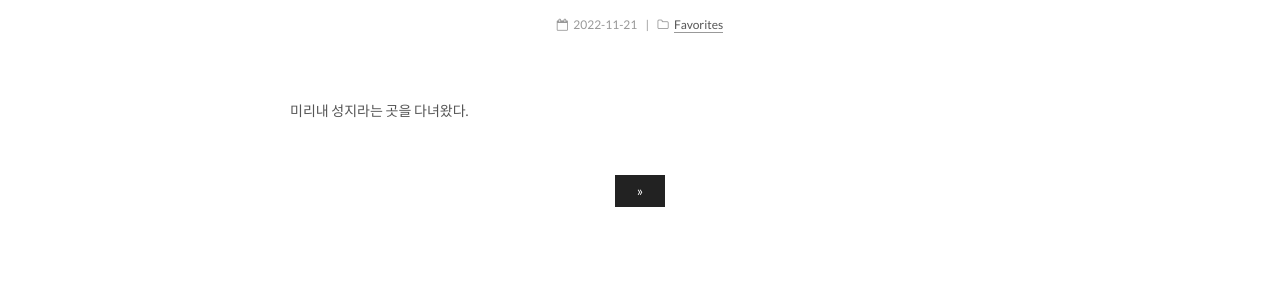
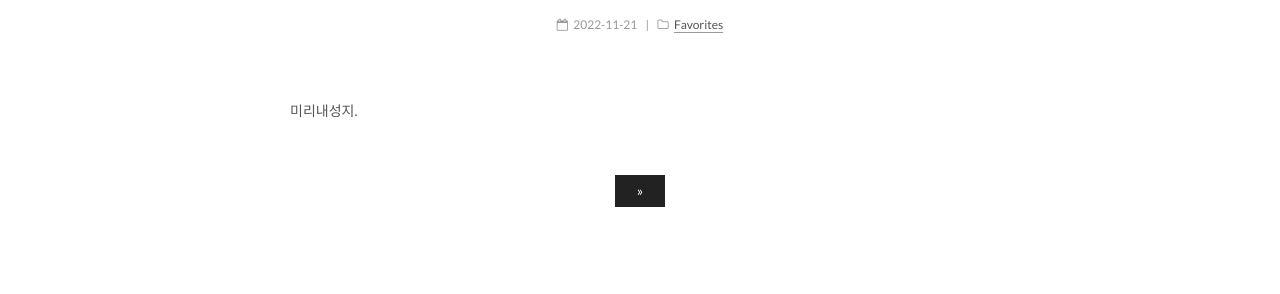
Before and after one commit to koolki/koolki.github.io, a Jekyll site: the page built from index.html, in a window 1280 px wide. Shown: the part 381-675 px from the top of the page. Built offline with Jekyll 4.4.1, drawn with Linux system fonts in a browser that asks for light colours; the list of posts is cut into pages by our own code.

Commit message:
modified

```diff
--- a/_posts/Favorites/Been/2022-11-21-mirinaeshrine.md
+++ b/_posts/Favorites/Been/2022-11-21-mirinaeshrine.md
@@ -1,6 +1,6 @@
 ---
 title:  "미리내성지."
-excerpt: "미리내 성지라는 곳을 다녀왔다."
+excerpt: "미리내성지."
 
 categories:
  - Favorites
@@ -17,7 +17,7 @@ last_modified_at: 2022-11-21
 
 #### 미리내성지
 
-미리내 성지라는 곳을 다녀왔다.
+미리내성지.
 나는 천주교 신자는 아니지만 나들이 겸 가봤다.
 언제나 그렇듯이 가까우면서도 은근히 거리가 있는 곳.
 하지만 오래 걸리지는 않아서 가족들과 느긋하게 다녀올 만 하다.
@@ -26,6 +26,7 @@ last_modified_at: 2022-11-21
 
 주차장이 많고 넓었는데 이미 차들이 많았다. 예배 드리러 온 사람들인가.
 주차장에 터 잡고 뒹굴거리고 있는 고양이 가족이 있었다. 세 마리가 다 똑같이 생겼다.
+🐱🐱🐱🐈🐈🐈
 
 <img src="https://user-images.githubusercontent.com/18319629/203053482-609f270e-6292-438b-bd05-487c5fa71c17.JPG" title="" alt="" width="650">
 들어가는 입구. 이런 곳이 있다는 걸 오늘 처음 알았다.
@@ -34,7 +35,7 @@ last_modified_at: 2022-11-21
 큰 나무도 많고 날씨가 좋은 날이라 포근한 느낌 드는 장소다.
 
 ![](https://user-images.githubusercontent.com/18319629/203053390-b2f5dbd8-ce6a-4917-9dfc-73e70e55d2de.JPG)
-소음에서 좀 벗어나고 싶었는데, 여기 산책로를 걷는 동안 아무 소리도 들리지 않을 만큼 조용해서 기분이 좋아졌다.
+소음에서 좀 벗어나고 싶었는데, 여기 산책로를 걷는 동안 아무 소리도 들리지 않을 만큼 조용해서 기분이 좋아졌다.🔈
 
 <img src="https://user-images.githubusercontent.com/18319629/203053342-834e58c9-c576-4638-af9f-3c89ff7a9121.JPG" title="" alt="" width="618">
 예배드리는 사람들이 있어서 절로 조용히 하게 됨.
```
